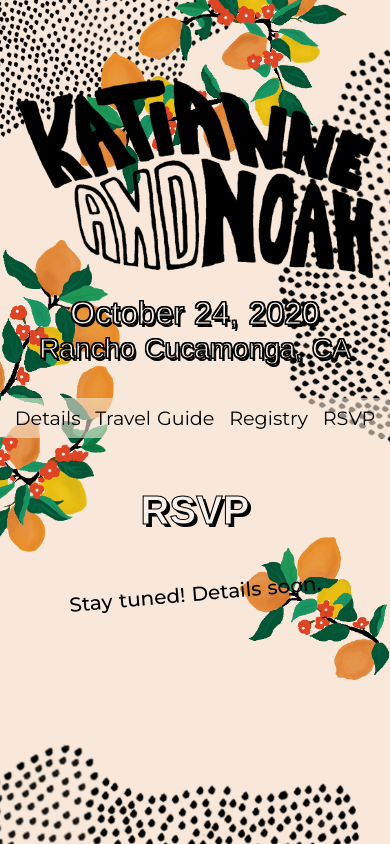
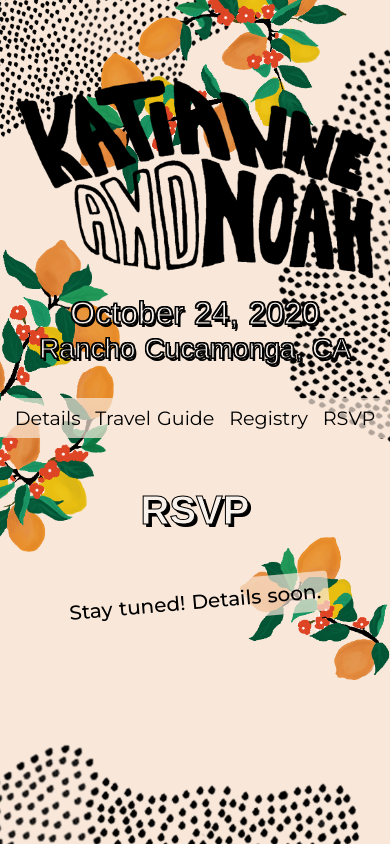
Before and after one commit to n-grubb/nkwedding, a Nuxt app: page /rsvp in a window 390 px wide. Built offline with nearby package versions, Linux system fonts and the light colour scheme; a web font is replaced by a local one.

Commit message:
some touchups

```diff
--- a/components/SiteNav/SiteNav.vue
+++ b/components/SiteNav/SiteNav.vue
@@ -18,7 +18,7 @@
     max-width: 600px;
 
     @media screen and (max-width: 768px) {
-      background-color: rgba(249, 232, 218, 0.58);
+      background-color: rgba(249, 232, 218, 0.7);
       border-radius: 5px;
       padding: .5rem 0;
     }
--- a/layouts/default.vue
+++ b/layouts/default.vue
@@ -110,7 +110,7 @@ img {
   flex-direction: column;
   align-items: center;
 
-  @media screen and (max-width: 767px) {
+  @media screen and (max-width: 768px) {
     padding: 5rem 0rem;
   }
 }
@@ -151,6 +151,7 @@ img {
 
 .page {
   min-height: 250px;
+  padding-bottom: 3rem;
 }
 
 .coming-soon {
@@ -158,6 +159,9 @@ img {
   text-align: center;
   font-size: 1.25rem;
   transform: rotate(-5deg);
+  background-color: rgba(249, 232, 218, 0.7);
+  padding: .5rem;
+  border-radius: .25rem;
 }
 
 footer {
--- a/pages/index.vue
+++ b/pages/index.vue
@@ -48,6 +48,7 @@ export default {
 
   @media screen and (max-width: 767px) {
     max-width: 100%;
+    padding: 0 .5rem;
   }
 }
 
@@ -57,7 +58,7 @@ address {
   text-align: center;
   font-weight: lighter;
   font-family: $sans-serif;
-  background-color: rgba(249, 232, 218, 0.58);
+  background-color: rgba(249, 232, 218, 0.7);
   border-radius: 40px;
   padding: 2rem;
   max-width: 80%;
```
